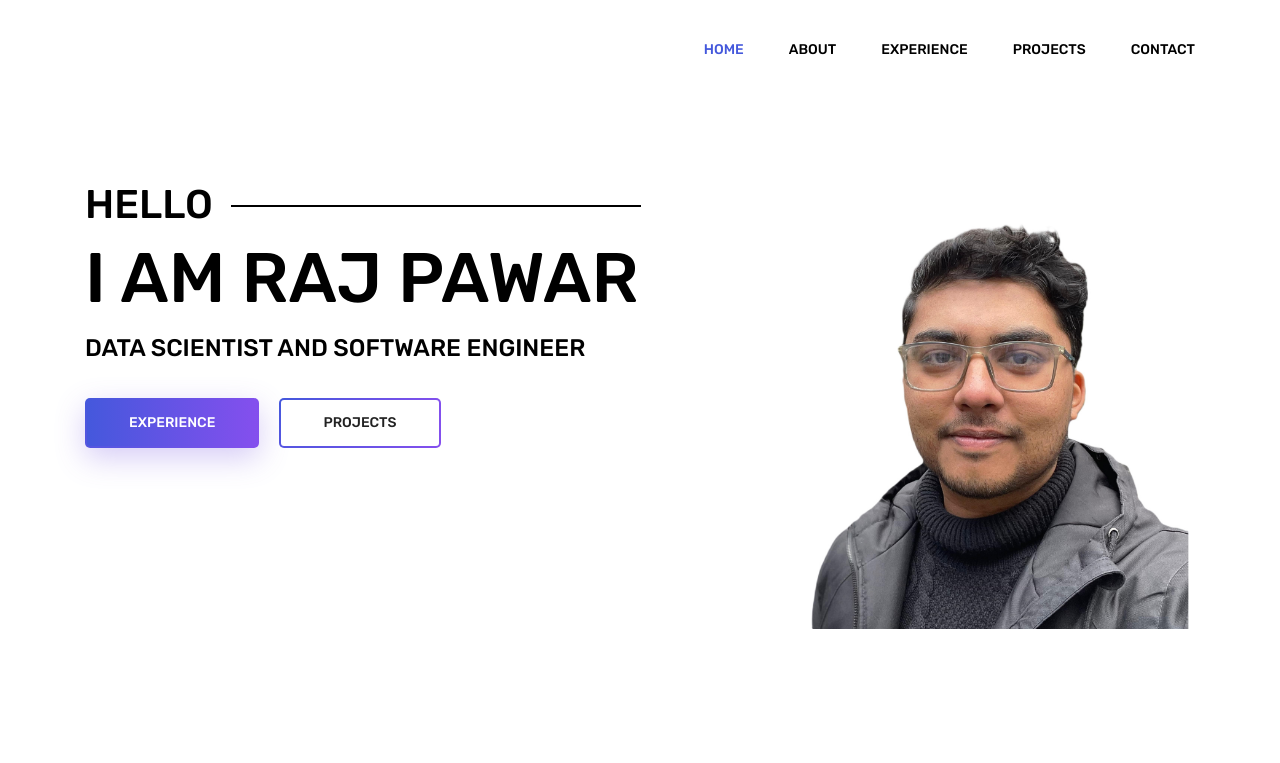
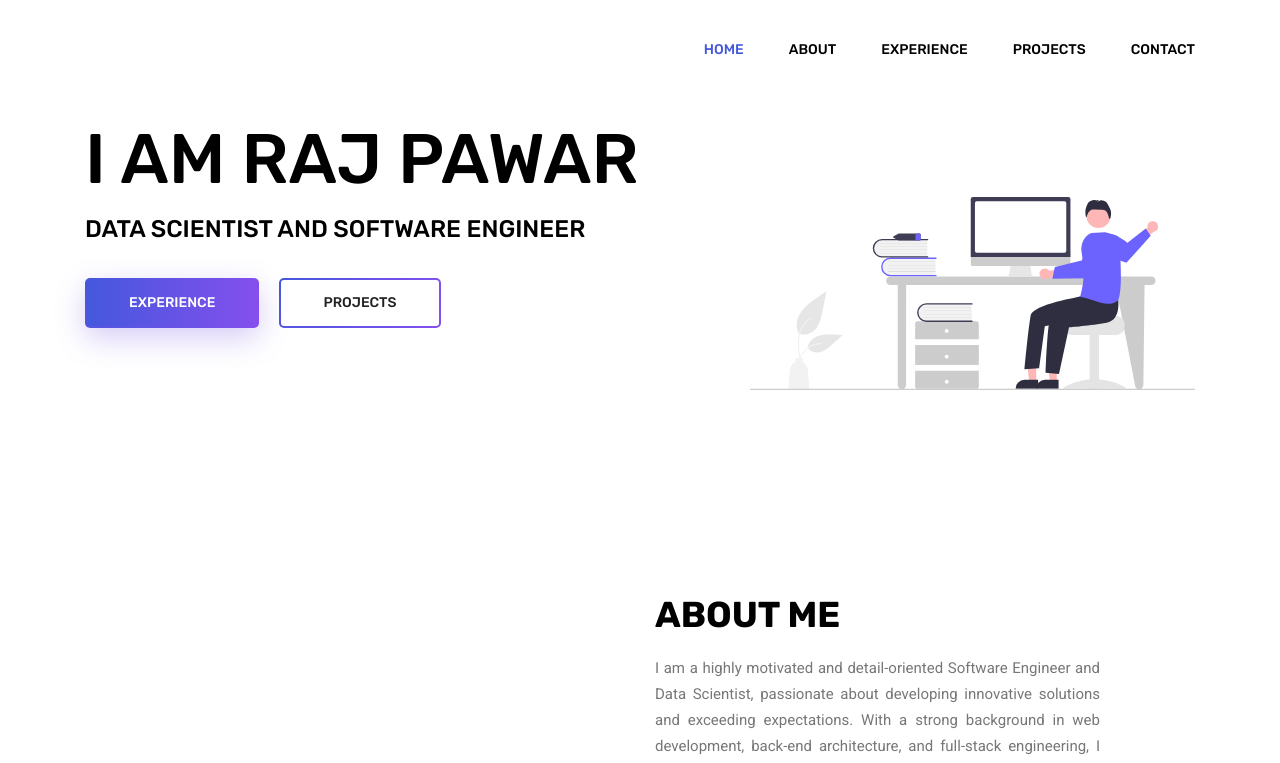
Before and after one commit to r-a-j/portfolio-v2, a plain HTML site: page index.html in a window 1280 px wide. Shown: the top 763 px of the page. Drawn offline with Linux system fonts and the light colour scheme.

Commit message:
Update banner image

```diff
--- a/index.html
+++ b/index.html
@@ -76,7 +76,7 @@
 					</div>
 					<div class="col-lg-5">
 						<div class="home_right_img">
-							<img class="" src="img/banner/home-right4.png" alt="" />
+							<img class="" src="img/banner/home-right3.svg" alt="" />
 						</div>
 					</div>
 				</div>
```
Also changed, not shown: img/banner/home-right1.png (renamed from img/banner/home-right.png), img/banner/home-right2.png (renamed from img/banner/home-right4.png), img/banner/home-right3.svg (added).
